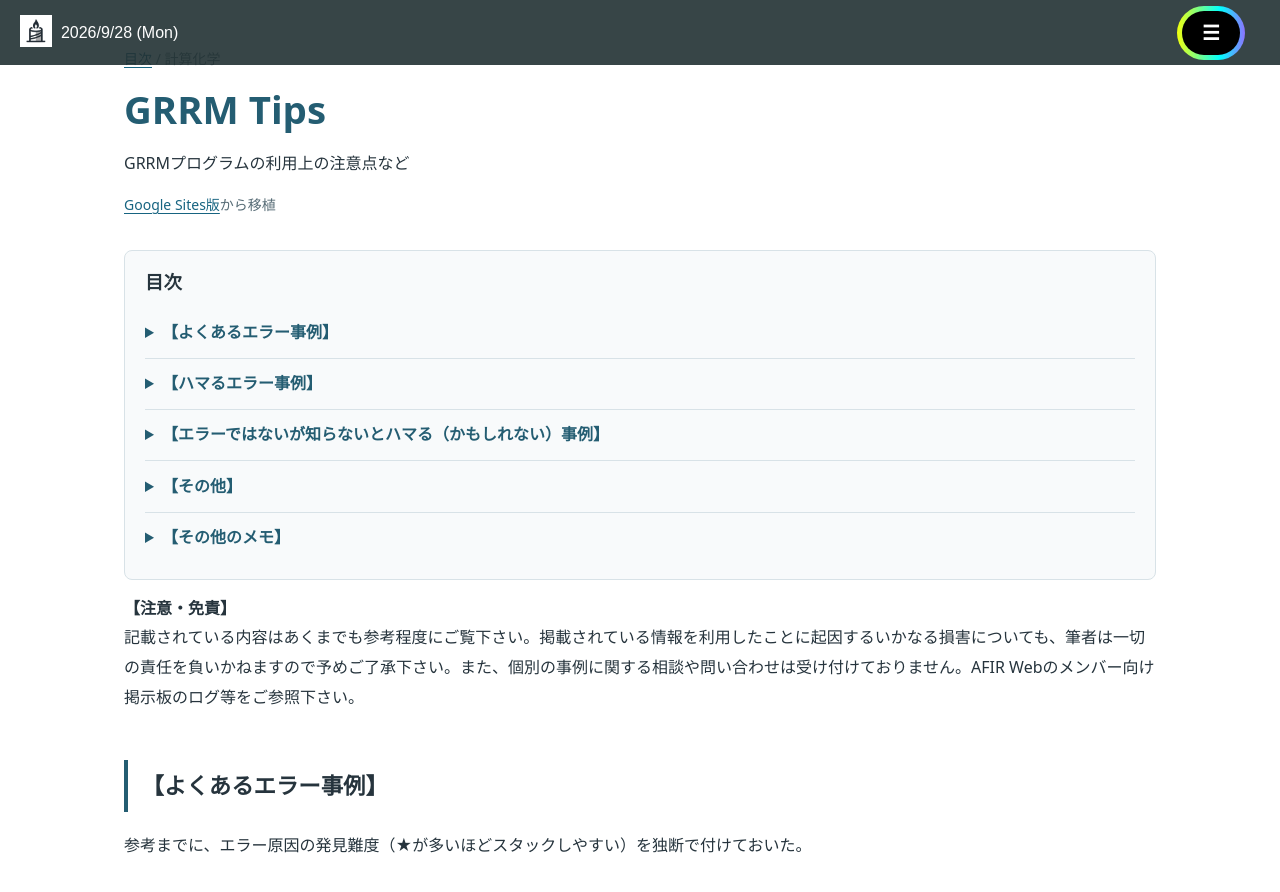
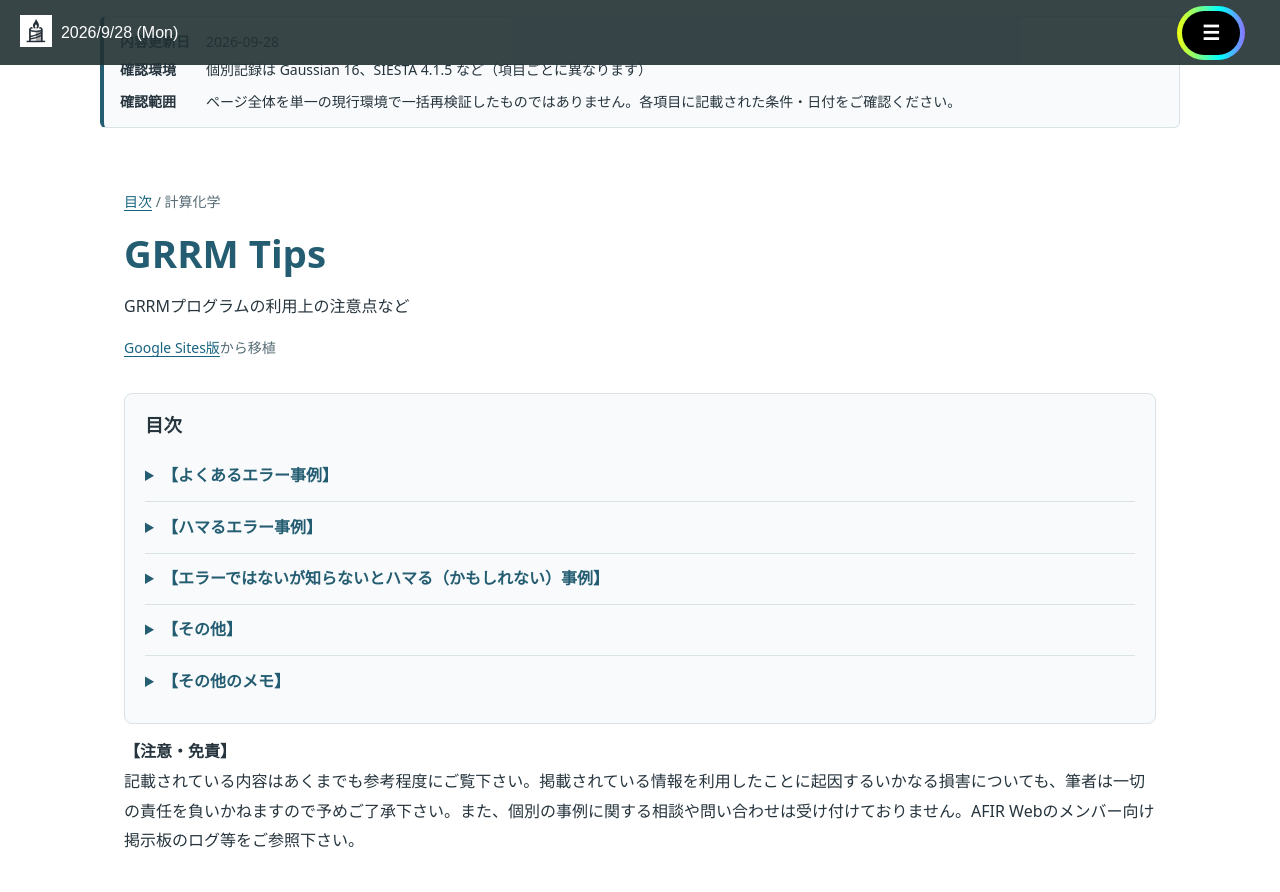
Before and after one commit to h-nabata/h-nabata.github.io, a Jekyll site: the page built from grrm-tips.html, in a window 1280 px wide and 900 px high. Shown: the top 892 px of the window. Built offline with Jekyll 4.4.1, drawn with Linux system fonts in a browser that asks for light colours; nearby versions of some CDN libraries.

Commit message:
Add update date and verification scope to GRRM Tips

```diff
--- a/grrm-tips.html
+++ b/grrm-tips.html
@@ -1,6 +1,9 @@
 ---
 layout: default
 title: GRRM Tips（利用上の注意点など）
+last_updated: "2026-09-28"
+verification_environment: "個別記録は Gaussian 16、SIESTA 4.1.5 など（項目ごとに異なります）"
+verification_scope: "ページ全体を単一の現行環境で一括再検証したものではありません。各項目に記載された条件・日付をご確認ください。"
 extra_head: |
   <link rel="stylesheet" href="/assets/grrm-tips.css?v=1">
 ---
```
